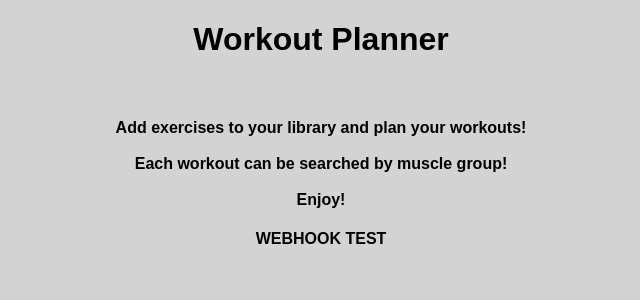
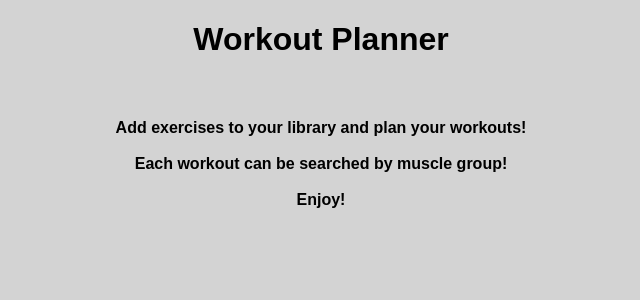
Before and after one commit to eoghanwinters/Individual-Project, a Flask app: page / in a window 1280 px wide. Shown: the part 68-368 px from the top of the page, without its empty margins (319-959 px from the left). Run offline with Flask 2, Linux system fonts and the light colour scheme.

Commit message:
Jenkins Docker WebHook Deployment Test

```diff
--- a/application/templates/home.html
+++ b/application/templates/home.html
@@ -3,5 +3,4 @@
 	<h1>Workout Planner</h1>
 	<br>
 	<h4>Add exercises to your library and plan your workouts!<br><br>Each workout can be searched by muscle group!<br><br>Enjoy!</h4>
-	<h4>WEBHOOK TEST<h4>
 {% endblock bc %}
```
